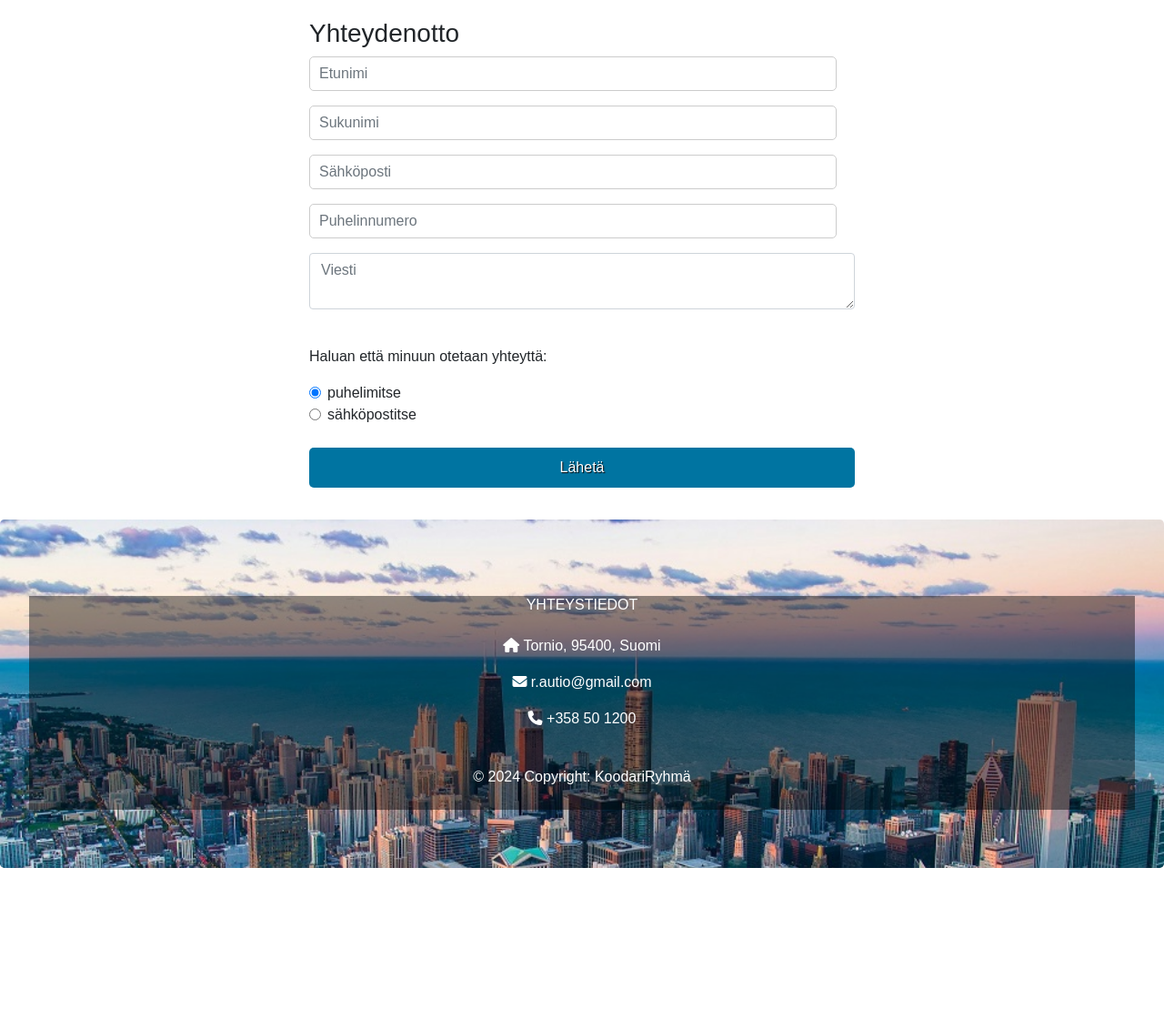
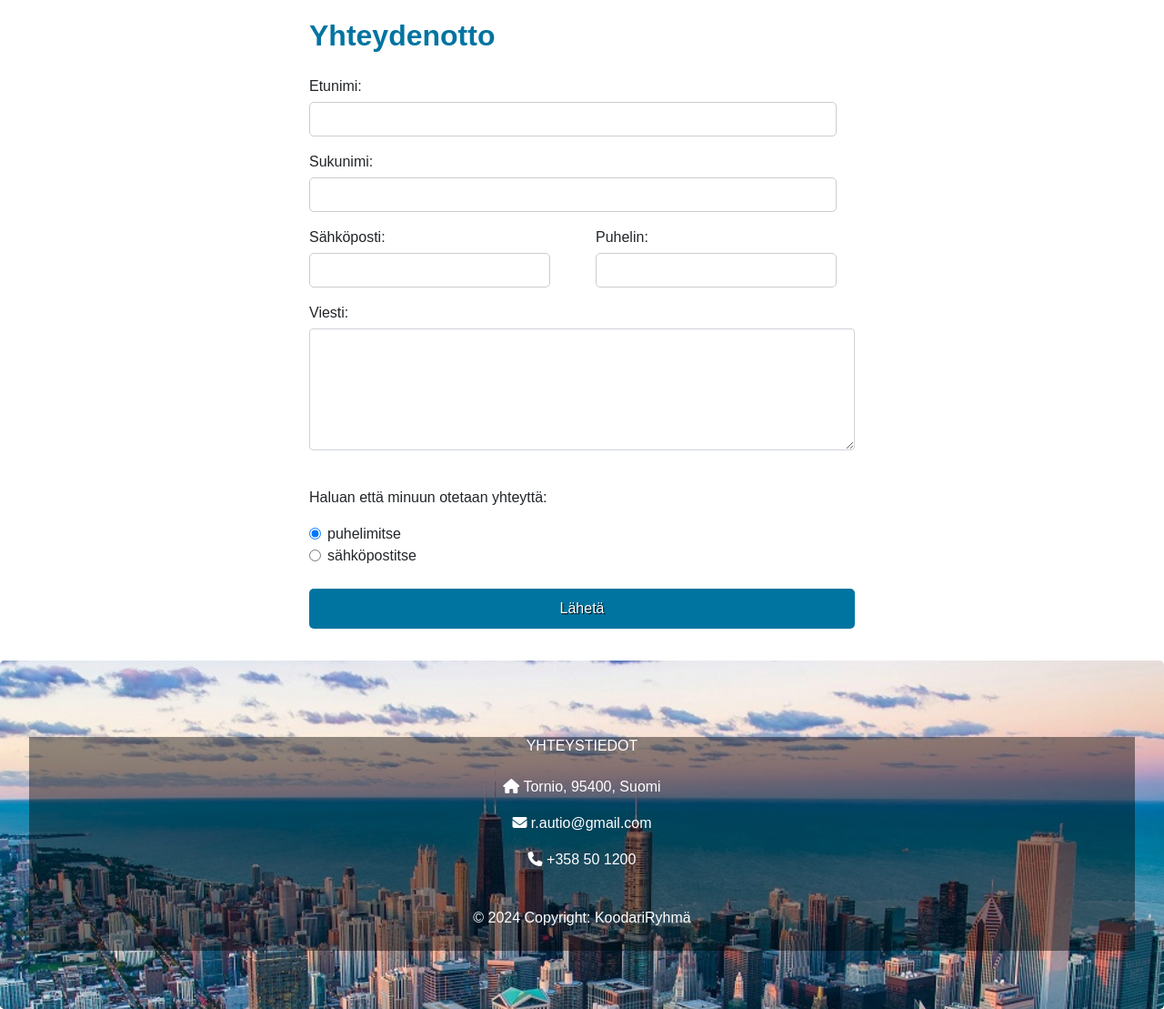
Before and after one commit to Dumbfinntales/ProjektiRepositorio, a PHP site: page /yhteydenotto.php in a window 1280 px wide. Shown: the part 58-1167 px from the top of the page at 91% size. Before the commit the page ends 1012 px from the top, so only its background shows below. Run offline with PHP 8.4, Linux system fonts and the light colour scheme; some libraries are stand-ins or nearby versions.

Commit message:
Päivitetty ulkonäkö samanlaiseksi ko toinenki lomake

```diff
--- a/css/yhteydenotto.css
+++ b/css/yhteydenotto.css
@@ -99,3 +99,8 @@ label {
   #kirjautumisotsikko{
     color: black;
   }
+
+  .otsikko {
+    font-weight: bold;
+    color: #0074a1;
+  }
--- a/yhteydenotto.php
+++ b/yhteydenotto.php
@@ -74,22 +74,32 @@
 </nav>
 
 <div class="container col-lg-6 col-md-6 col-sm-12 content">
-    <h3>Yhteydenotto</h3>
-    <form action="php/yhteydenotto.php" method="POST">
+    <h2 class="otsikko mb-4">Yhteydenotto</h2>
+
+    <form action="php/yhteydenotto2.php" method="POST">
         <div class="form-group">
-            <input type="text" class="form-control" placeholder="Etunimi" name="etunimi">
+            <label for="etunimi">Etunimi:</label>
+            <input type="text" class="form-control"  name="etunimi" required>
         </div>
         <div class="form-group">
-            <input type="text" class="form-control" placeholder="Sukunimi" name="sukunimi">
+          <label for="sukunimi">Sukunimi:</label>
+            <input type="text" class="form-control"  name="sukunimi" required>
         </div>
         <div class="form-group">
-          <input type="text" class="form-control" placeholder="Sähköposti" name="sposti">
+          <div class="row">
+            <div class="col">
+              <label for="sposti">Sähköposti:</label>
+              <input type="text" class="form-control" name="sposti" required>
+            </div>
+            <div class="col">
+                <label for="puhelin">Puhelin:</label>
+                <input type="text" class="form-control" name="puhelin">
+            </div>
+          </div>
         </div>
         <div class="form-group">
-            <input type="text" class="form-control" placeholder="Puhelinnumero" name="puhelin">
-        </div>
-        <div class="form-group">
-          <textarea class="form-control" placeholder="Viesti" name="viesti"></textarea><br>
+          <label for="viesti">Viesti:</label>
+          <textarea class="form-control" rows="5" name="viesti" required></textarea><br>
         </div>
         <p>Haluan että minuun otetaan yhteyttä:</p>
         <div class="form-check">
```
